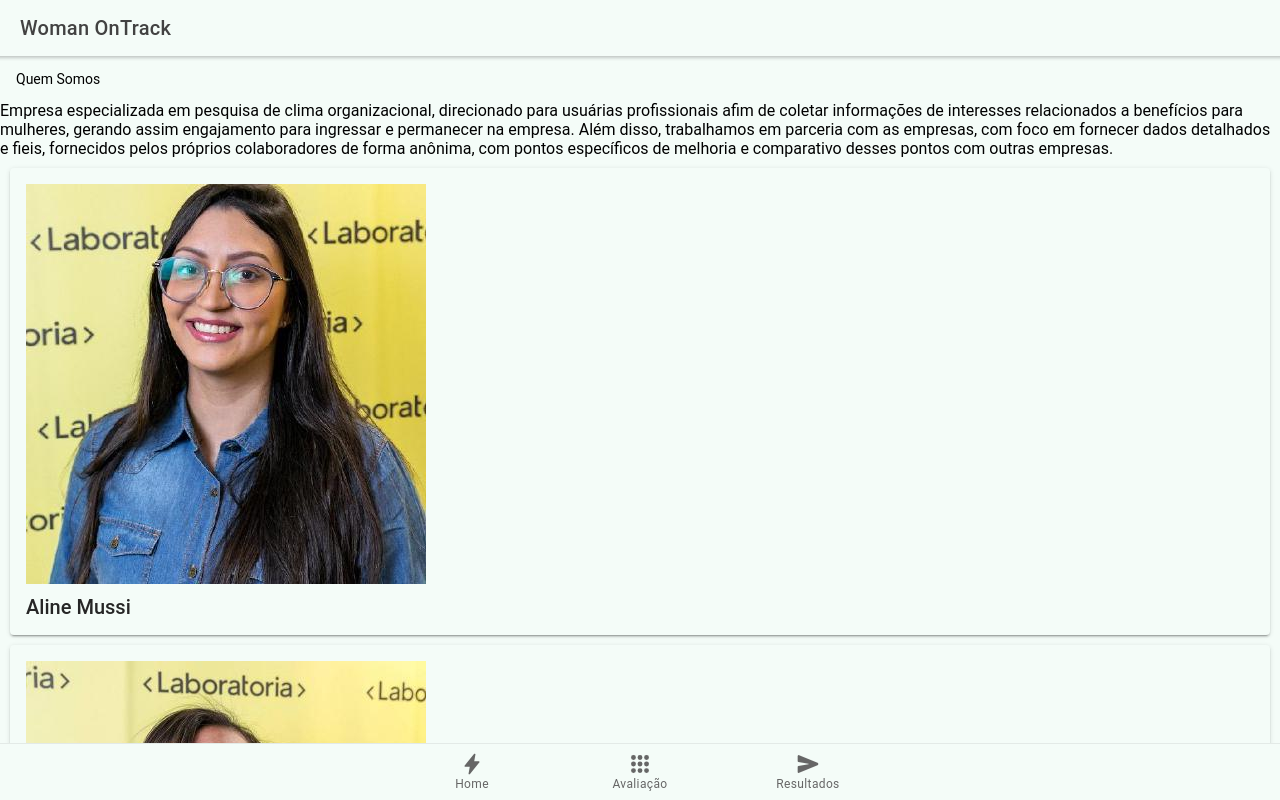
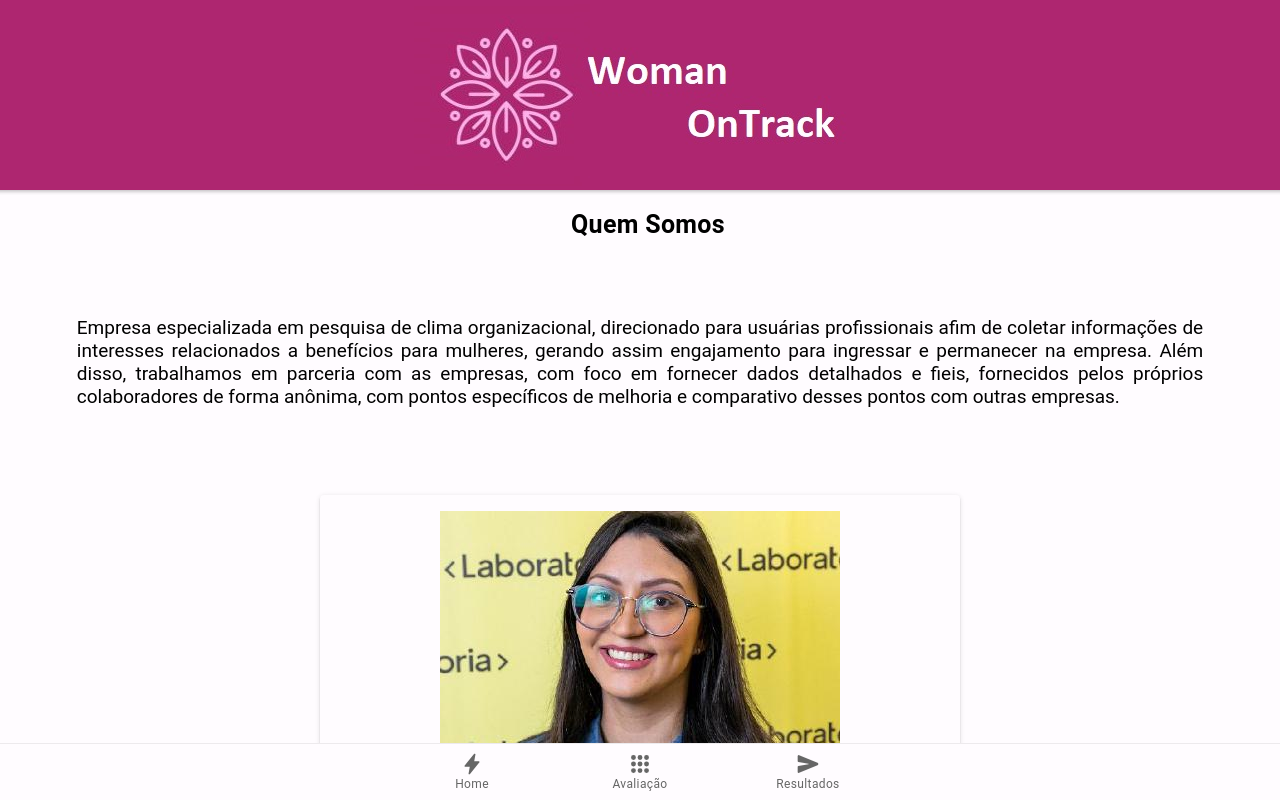
Before and after one commit to moniyama/TalentFestIBMChallenge, a React (Create React App) app in the folder onTrack/: page /quemsomos in a window 1280 px wide. Built offline with nearby package versions, Linux system fonts and the light colour scheme.

Commit message:
ajustes no layout

```diff
--- a/onTrack/src/pages/Home.css
+++ b/onTrack/src/pages/Home.css
@@ -1,7 +1,3 @@
-:root {
-  --ion-background-color: #f4fcf8;
-}
-
 .title {
   margin-top: 20px;
   font-size: 25px;
--- a/onTrack/src/pages/Home.tsx
+++ b/onTrack/src/pages/Home.tsx
@@ -4,7 +4,6 @@ import {
   IonHeader,
   IonPage,
   IonTitle,
-  IonToolbar,
   IonListHeader
 } from "@ionic/react";
 import firebase from "../database/firebaseConfig";
@@ -27,10 +26,14 @@ const Home: React.FC = () => {
     <IonPage>
       <IonHeader className="header">
         <div className="logo">
-          <img src="/assets/logo.jpeg" />
+          <img src="/assets/logo.jpeg"  alt=""/>
         </div>
       </IonHeader>
-      <IonListHeader className="title">Avaliações</IonListHeader>
+
+      <IonListHeader>
+        <IonTitle className="title">Avaliações</IonTitle>
+      </IonListHeader>
+
       <IonContent>
         {evaluations.map((evaluation: any, index: any) => (
           <Card
--- a/onTrack/src/pages/QuemSomos.css
+++ b/onTrack/src/pages/QuemSomos.css
@@ -1,4 +1,19 @@
-.welcome-card img {
-  max-height: 35vh;
-  overflow: hidden;
+.title {
+  margin-top: 20px;
+  font-size: 25px;
+  font-weight: bold;
+  text-align: center;
 }
+
+.about {
+  font-size: 19px;
+  text-align: justify;
+  padding: 6%;
+  margin: 0;
+}
+
+.photos {
+  width: 50%;
+  text-align: center;
+  margin-left: 25%;
+}
--- a/onTrack/src/pages/QuemSomos.tsx
+++ b/onTrack/src/pages/QuemSomos.tsx
@@ -4,7 +4,6 @@ import {
   IonHeader,
   IonPage,
   IonTitle,
-  IonToolbar,
   IonListHeader,
   IonCard,
   IonCardHeader,
@@ -15,12 +14,17 @@ import "./QuemSomos.css";
 const QuemSomos: React.FC = () => {
   return (
     <IonPage>
-      <IonHeader>
-        <IonToolbar>
-          <IonTitle>Woman OnTrack</IonTitle>
-        </IonToolbar>
+      <IonHeader className="header">
+        <div className="logo">
+          <img src="/assets/logo.jpeg" alt=""/>
+        </div>
       </IonHeader>
-      <IonListHeader>Quem Somos</IonListHeader>
+
+      <IonListHeader>
+        <IonTitle className="title"> Quem Somos </IonTitle>
+      </IonListHeader>
+
+      <p className="about">
       Empresa especializada em pesquisa de clima organizacional, direcionado
       para usuárias profissionais afim de coletar informações de interesses
       relacionados a benefícios para mulheres, gerando assim engajamento para
@@ -28,43 +32,51 @@ const QuemSomos: React.FC = () => {
       as empresas, com foco em fornecer dados detalhados e fieis, fornecidos
       pelos próprios colaboradores de forma anônima, com pontos específicos de
       melhoria e comparativo desses pontos com outras empresas.
+      </p>
+
       <IonContent>
-        <IonCard>
+        <IonCard className="photos">
           <IonCardHeader>
             <img src="../assets/Aline.jpeg" alt="" />
             <IonCardTitle>Aline Mussi</IonCardTitle>
           </IonCardHeader>
         </IonCard>
-        <IonCard>
+
+        <IonCard className="photos">
           <IonCardHeader>
             <img src="../assets/Anannda.jpeg" alt="" />
             <IonCardTitle>Anannda Rios</IonCardTitle>
           </IonCardHeader>
         </IonCard>
-        <IonCard>
+
+        <IonCard className="photos">
           <IonCardHeader>
             <img src="../assets/Monica.jpeg" alt="" />
             <IonCardTitle>Monica Yamazaki</IonCardTitle>
           </IonCardHeader>
         </IonCard>
-        <IonCard>
+
+        <IonCard className="photos">
           <IonCardHeader>
             <img src="../assets/Natalia.jpeg" alt="" />
             <IonCardTitle>Natalia Thomé</IonCardTitle>
           </IonCardHeader>
         </IonCard>
-        <IonCard>
+
+        <IonCard className="photos">
           <IonCardHeader>
             <img src="../assets/Priscila.jpeg" alt="" />
             <IonCardTitle>Priscila Tiemi</IonCardTitle>
           </IonCardHeader>
         </IonCard>
-        <IonCard>
+
+        <IonCard className="photos">
           <IonCardHeader>
             <img src="../assets/Vanessa.jpeg" alt="" />
             <IonCardTitle>Vanessa Nery</IonCardTitle>
           </IonCardHeader>
         </IonCard>
+
       </IonContent>
     </IonPage>
   );
--- a/onTrack/src/pages/Rating.css
+++ b/onTrack/src/pages/Rating.css
@@ -1,5 +1,5 @@
 :root{
-    --ion-background-color: #f4fcf8;
+    --ion-background-color: #fffcff;
 }
 
 .marginHome{
@@ -17,6 +17,10 @@
     text-align: center;
 }
 
+.header{
+    background-color:#AE2670;
+}
+
 .title{
     margin-top: 20px;
     font-size: 25px;
@@ -24,9 +28,6 @@
     text-align: center;
 }
 
-.header{
-    background-color:#AE2670;
-}
 
 .list{
     font-size: 20px;
--- a/onTrack/src/pages/Rating.tsx
+++ b/onTrack/src/pages/Rating.tsx
@@ -70,7 +70,7 @@ const Rating: React.FC = () => {
     <IonPage>
       <IonHeader className="header">
         <div className="logo">
-          <img src="/assets/logo.jpeg" />
+          <img src="/assets/logo.jpeg"  alt=""/>
         </div>
       </IonHeader>
       <IonListHeader>
```
